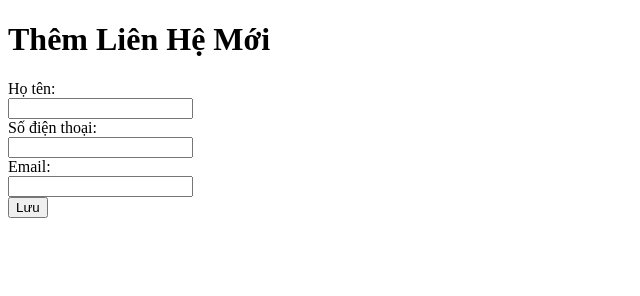
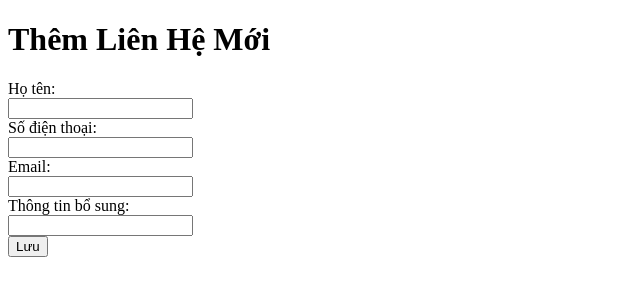
Before and after one commit to VietThang1907/contact-list-nodejs, a website: page views/addContact.html in a window 1280 px wide. Shown: the whole page, without its empty margins (0-640 px from the left). Drawn offline with Linux system fonts and the light colour scheme.

Commit message:
2280602990_HoVietThang: Sửa đổi AddContactForm

```diff
--- a/views/addContact.html
+++ b/views/addContact.html
@@ -16,6 +16,9 @@
     <label>Email:</label><br />
     <input type="email" name="email" required /><br />
 
+    <label>Thông tin bổ sung:</label><br />
+    <input type="text" name="extraInfo" /><br />
+
     <button type="submit">Lưu</button>
   </form>
 </body>
```
